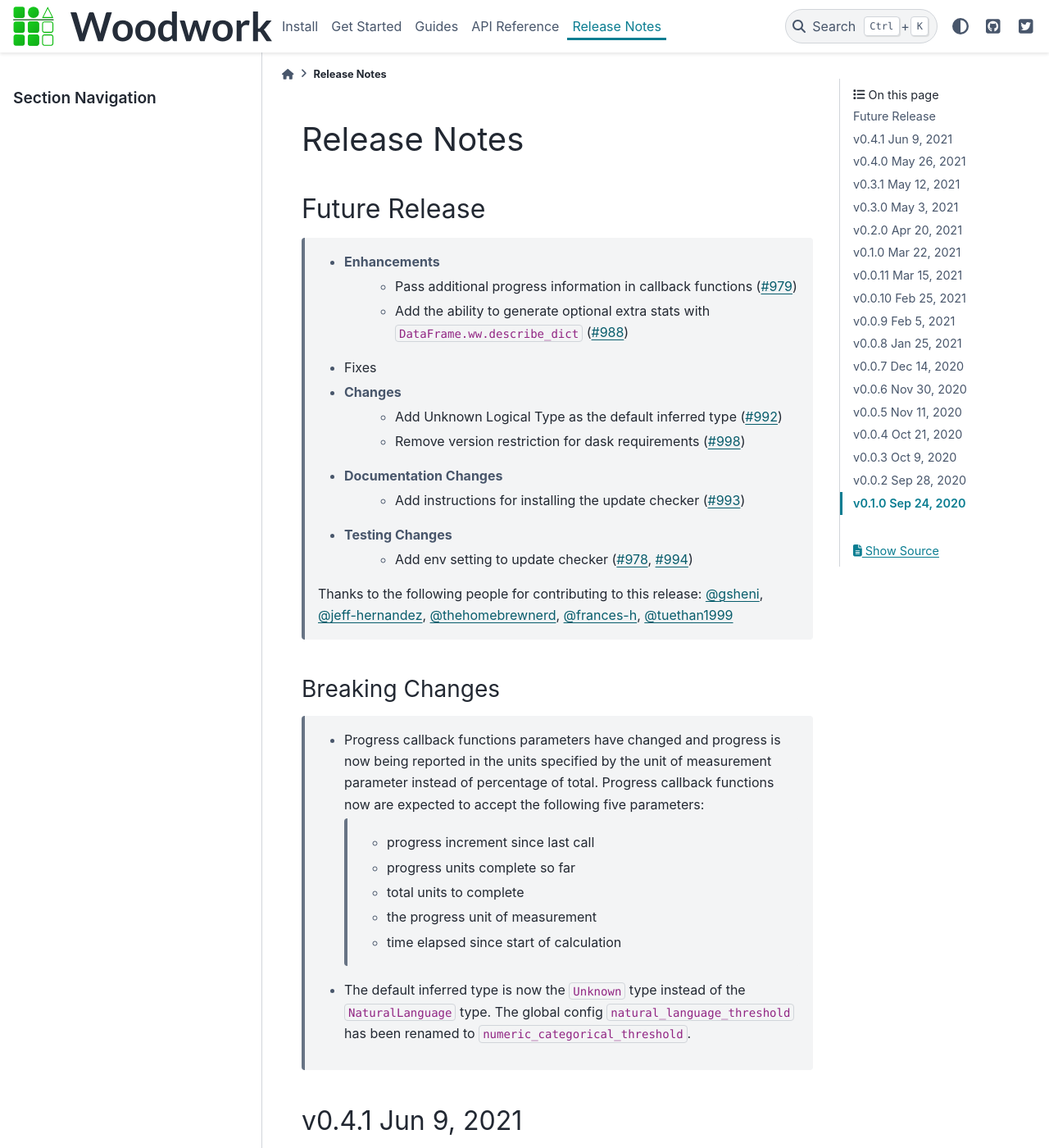
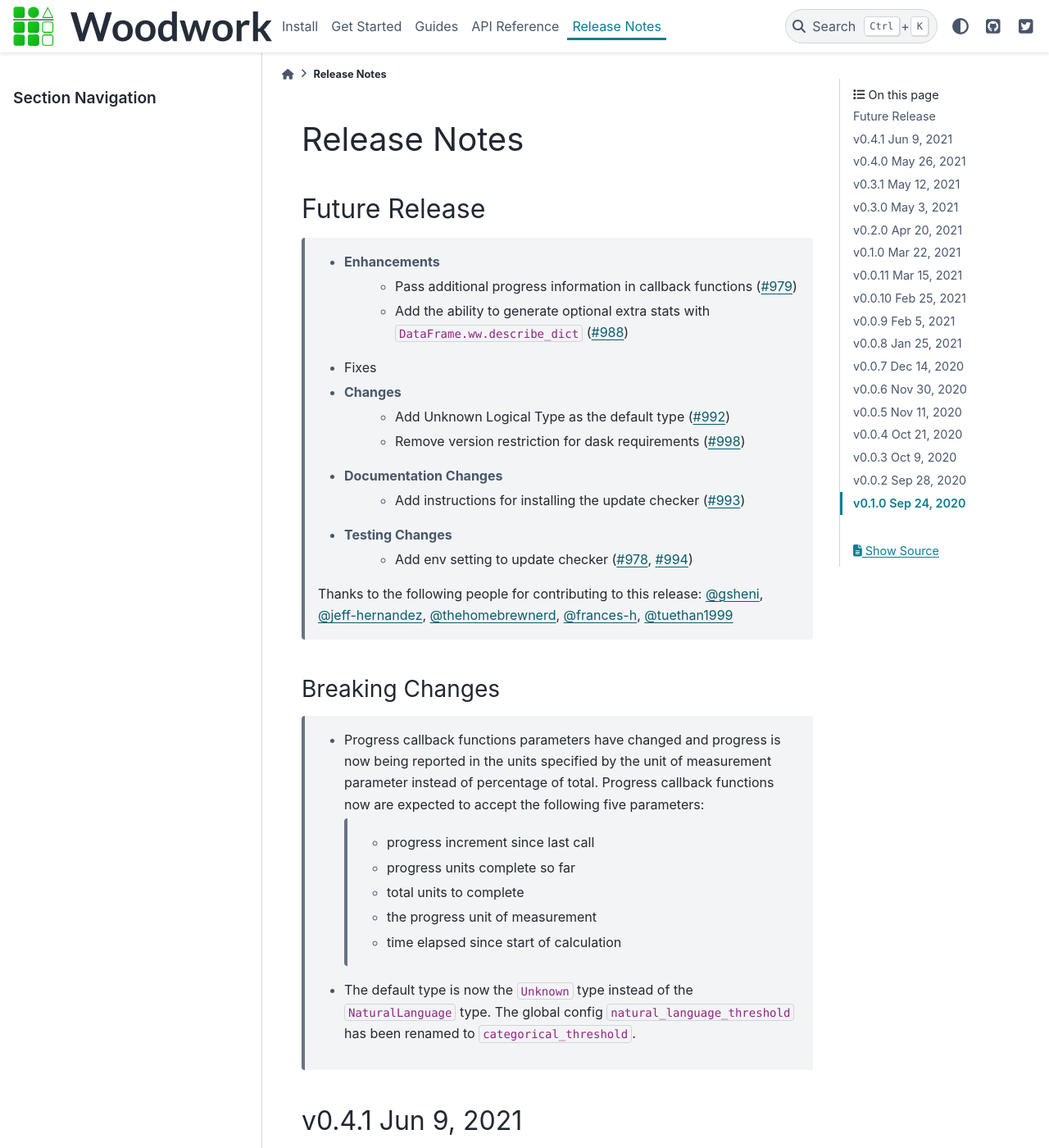
Before and after one commit to alteryx/woodwork, a Sphinx documentation site: the page built from docs/source/release_notes.rst, in a window 1280 px wide and 1400 px high. Shown: the whole window at 82% size. Built offline with Sphinx 7.4.7 and the PyData theme 0.15.4, drawn with Linux system fonts in a browser that asks for light colours; comment, search, counter and statistics services are not loaded.

Commit message:
address comments

```diff
--- a/docs/source/release_notes.rst
+++ b/docs/source/release_notes.rst
@@ -10,7 +10,7 @@ Future Release
         * Add the ability to generate optional extra stats with ``DataFrame.ww.describe_dict`` (:pr:`988`)
     * Fixes
     * Changes
-        * Add Unknown Logical Type as the default inferred type (:pr:`992`)
+        * Add Unknown Logical Type as the default type (:pr:`992`)
         * Remove version restriction for dask requirements (:pr:`998`)
     * Documentation Changes
         * Add instructions for installing the update checker (:pr:`993`)
@@ -31,8 +31,8 @@ Breaking Changes
         * total units to complete
         * the progress unit of measurement
         * time elapsed since start of calculation
-    * The default inferred type is now the ``Unknown`` type instead of the ``NaturalLanguage`` type.
-      The global config ``natural_language_threshold`` has been renamed to ``numeric_categorical_threshold``.
+    * The default type is now the ``Unknown`` type instead of the ``NaturalLanguage`` type.
+      The global config ``natural_language_threshold`` has been renamed to ``categorical_threshold``.
 
 
 v0.4.1 Jun 9, 2021
```
Also changed, not shown: README.md (+1 -1 lines), docs/source/guides/setting_config_options.ipynb, 2 other files.
